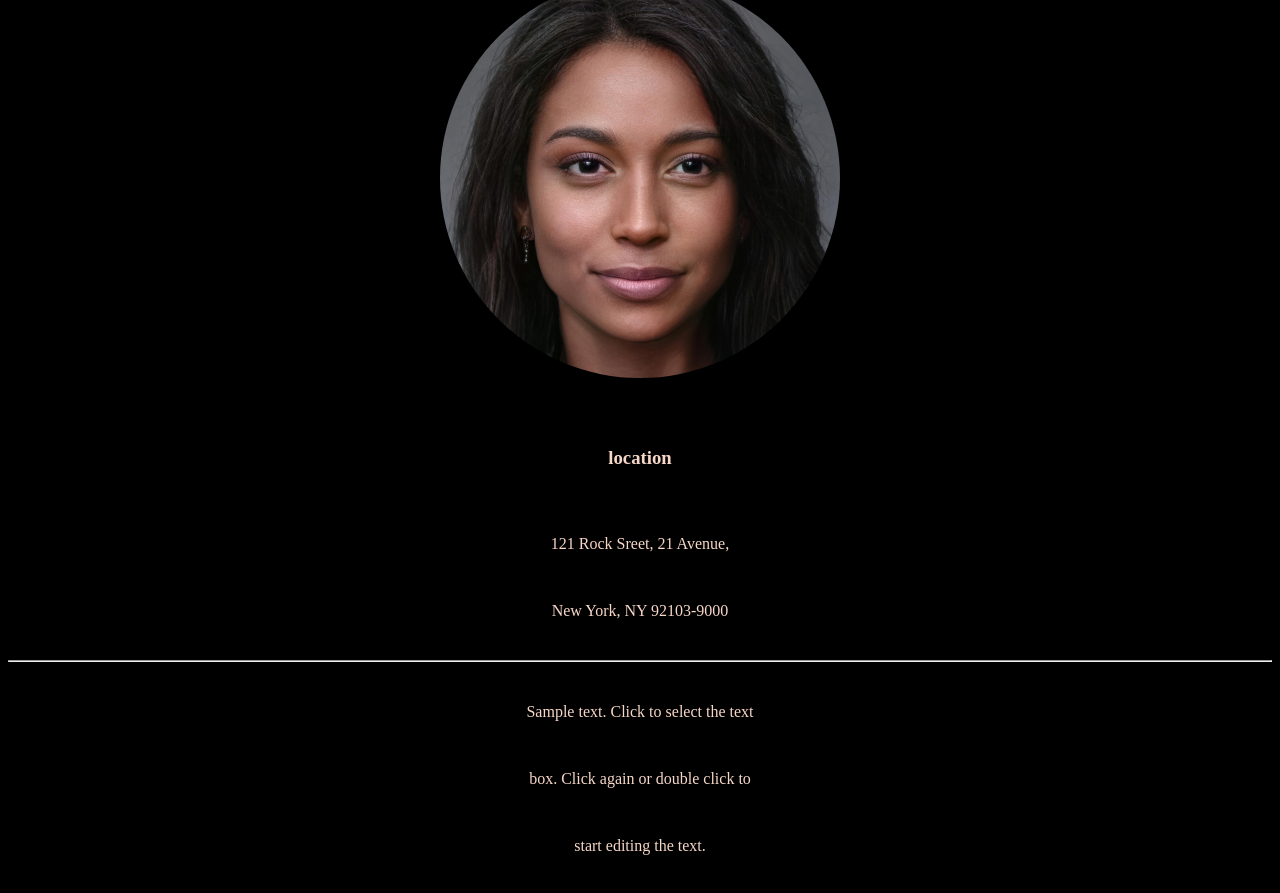
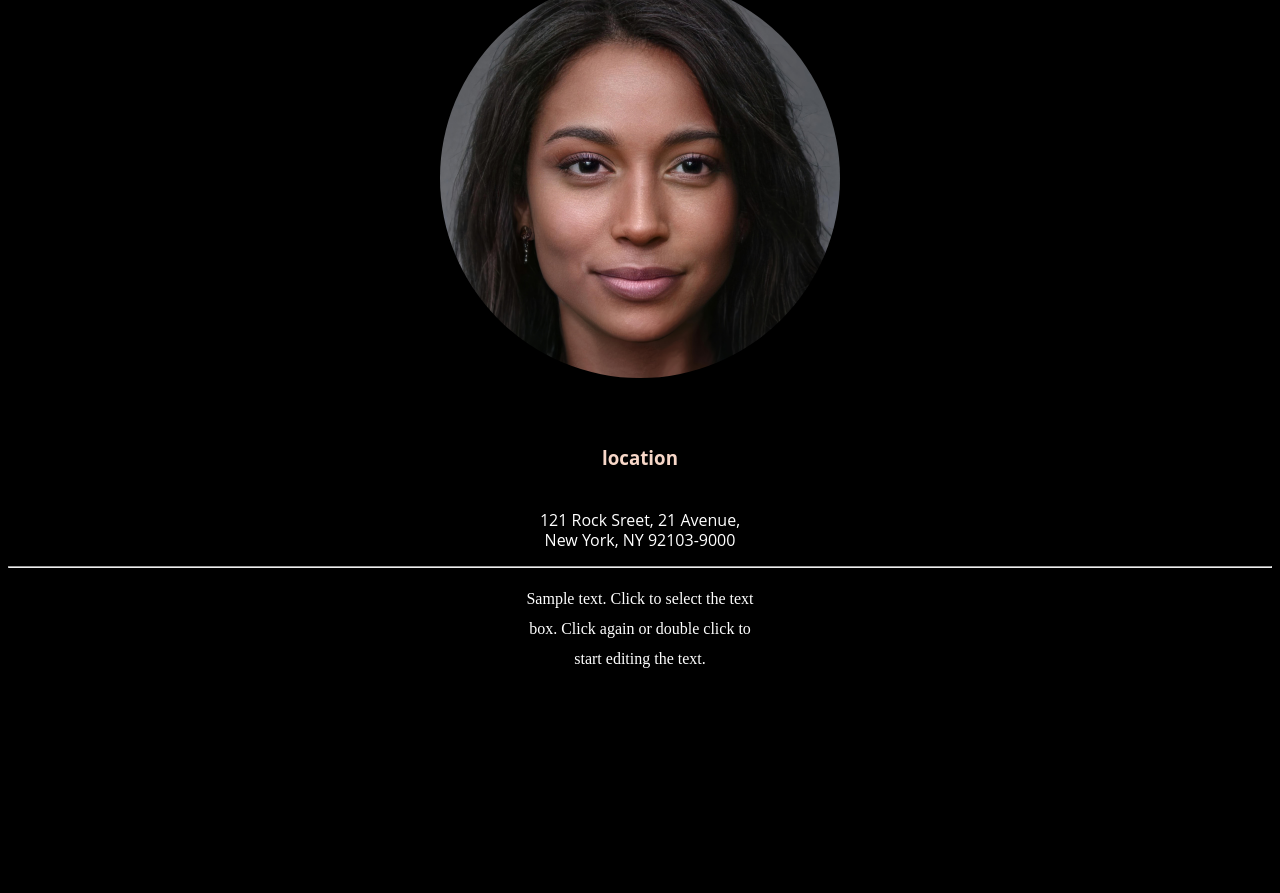
Before and after one commit to segunlawal/Biography-Page, a plain HTML site: page index.html in a window 1280 px wide. Shown: the part 4032-4925 px from the top of the page. After the commit the page ends 4722 px from the top, so only its background shows below. Drawn offline with Linux system fonts and the light colour scheme.

Commit message:
Update style.css

```diff
--- a/style.css
+++ b/style.css
@@ -115,7 +115,6 @@ font-family: 'Open Sans';
 #qwe, #asd, #zxc{
   text-align: left;
   font-family: 'Open Sans';
-
 }
 #asd, #zxc{
   color:white;
@@ -140,3 +139,15 @@ font-family: 'Open Sans';
 #wedi{
   padding:0 25% 0 25%;
 }
+#loca{
+  font-family: 'Open Sans';
+}
+.rock{
+  font-family: 'Open Sans';
+  color:white;
+  line-height: 20px;
+}
+#foot{
+  color:white;
+  line-height:30px;
+}
```
